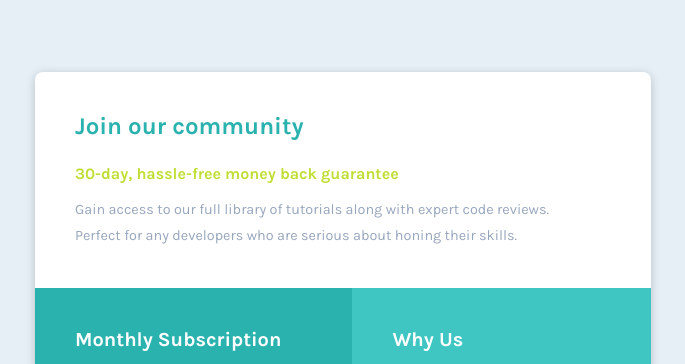
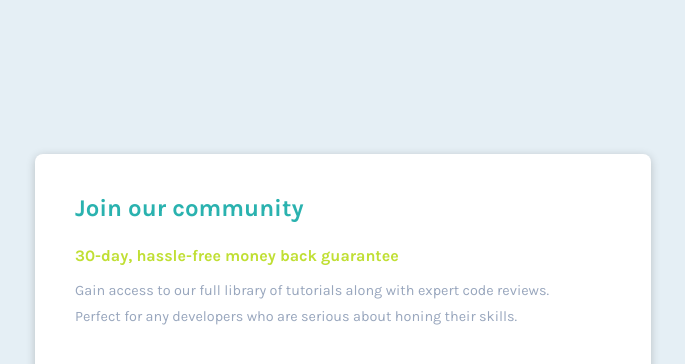
Before and after one commit to ADotBit/FrontEnd-Mentor, a plain HTML site: page index.html in a window 1280 px wide. Shown: the top 364 px of the page, without its empty margins (297-982 px from the left). Drawn offline with Linux system fonts and the light colour scheme.

Commit message:
fix min-height on 1440px

```diff
--- a/style.css
+++ b/style.css
@@ -118,6 +118,13 @@ footer {
 }
 
 @media screen and (min-width: 1022px) {
+  body {
+    min-height: 100vh;
+    display: flex;
+    flex-direction: column;
+    justify-content: center;
+    align-items: center;
+  }
   main {
     width: 38.5rem;
     border-radius: .5rem;
```
